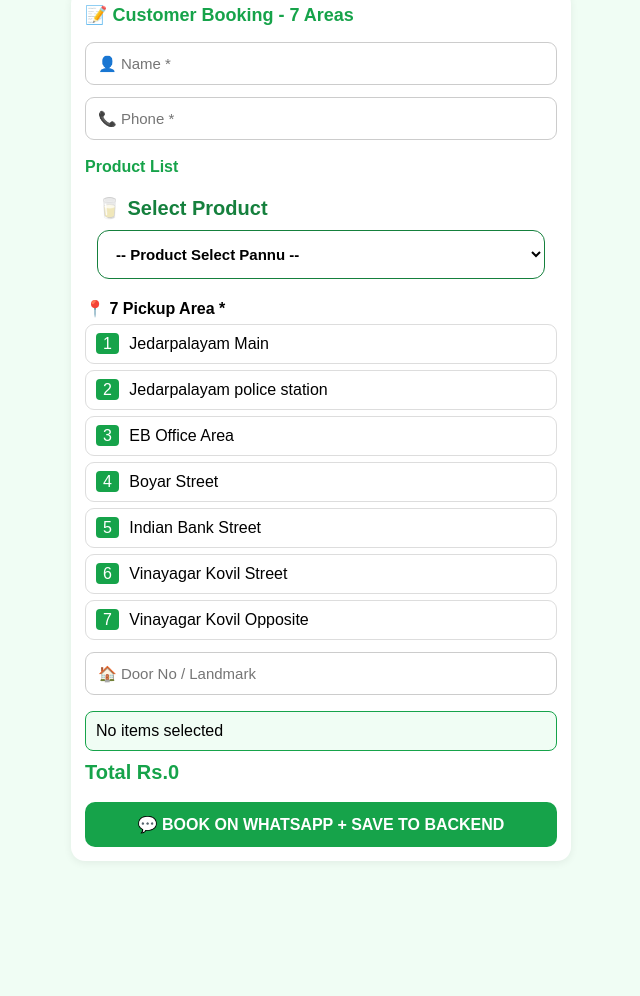
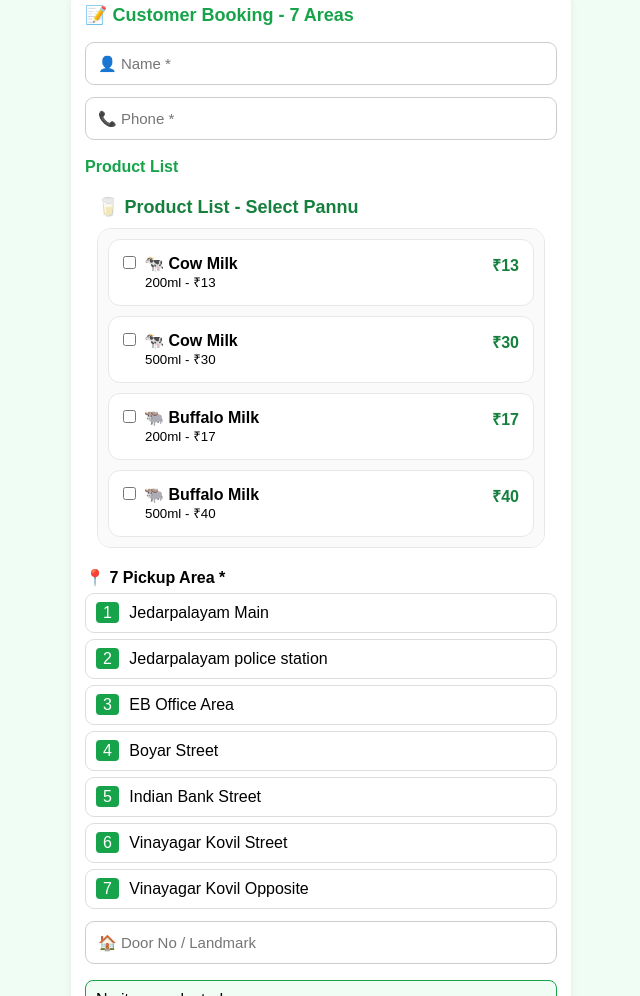
Before and after one commit to AMdairy/am-dairy, a website: page index.html in a window 1280 px wide. Shown: the part 834-1830 px from the top of the page, without its empty margins (319-959 px from the left). Before the commit the page ends 1715 px from the top, so only its background shows below. Drawn offline with Linux system fonts and the light colour scheme.

Commit message:
scroll select product list

```diff
--- a/index.html
+++ b/index.html
@@ -58,49 +58,84 @@ if ('serviceWorker' in navigator) {
 <input class="inp" id="cname" placeholder="👤 Name *">
 <input class="inp" id="cph" placeholder="📞 Phone *">
 <div style="font-weight:bold;margin-top:12px;color:#16a34a"> Product List </div>
-<!-- AM DAIRY - FINAL PRICE LIST -->
-<!-- AM DAIRY - SELECTABLE SCROLL PRODUCT LIST -->
+<!-- AM DAIRY - INTHA MAATHIRI VARANUM - SCROLL + SELECT -->
 <div style="margin:20px 12px;">
-<h3 style="color:#15803d; font-weight:900; font-size:20px;">🥛 Select Product</h3>
+<h3 style="color:#15803d; font-weight:900; font-size:18px;">🥛 Product List - Select Pannu</h3>
 
-<!-- DROPDOWN SCROLL -->
-<select id="productSelect" style="width:100%; padding:14px; border-radius:12px; border:1.5px solid #15803d; font-size:15px; font-weight:600; background:white; margin-top:10px;">
-<option value="">-- Product Select Pannu --</option>
-<option value="Cow Milk 200ml - ₹13">🐄 Cow Milk 200ml - ₹13</option>
-<option value="Cow Milk 500ml - ₹30">🐄 Cow Milk 500ml - ₹30</option>
-<option value="Buffalo Milk 200ml - ₹17">🐃 Buffalo Milk 200ml - ₹17</option>
-<option value="Buffalo Milk 500ml - ₹40">🐃 Buffalo Milk 500ml - ₹40</option>
-<option value="Curd 200ml - ₹15">🥣 Curd 200ml - ₹15</option>
-<option value="Curd 500ml - ₹40">🥣 Curd 500ml - ₹40</option>
-<option value="Butter 200g - ₹100">🧈 Butter 200g - ₹100</option>
-<option value="Butter 1kg - ₹500">🧈 Butter 1kg - ₹500</option>
-<option value="Buttermilk 500ml - ₹20">🥛 Buttermilk 500ml - ₹20</option>
-<option value="Buttermilk 1L - ₹40">🥛 Buttermilk 1L - ₹40</option>
-<option value="Ghee 50ml - ₹50">🧈 Ghee 50ml - ₹50</option>
-<option value="Ghee 100ml - ₹85">🧈 Ghee 100ml - ₹85</option>
-<option value="Ghee 200ml - ₹150">🧈 Ghee 200ml - ₹150</option>
-<option value="Ghee 500ml - ₹365">🧈 Ghee 500ml - ₹365</option>
-</select>
+<div style="height:320px; overflow-y:auto; border:1px solid #e5e7eb; border-radius:14px; padding:10px; background:#fafafa; margin-top:10px; display:grid; gap:10px;">
 
-<!-- SELECTED PRODUCT SHOW -->
-<div id="selectedBox" style="margin-top:15px; padding:12px; background:#f0fdf4; border-radius:10px; display:none; border:1px solid #bbf7d0;">
-<b>Selected:</b> <span id="selectedText" style="color:#15803d;"></span>
-</div>
+<label style="border:1px solid #e5e7eb; padding:14px; border-radius:12px; background:white; display:flex; justify-content:space-between; cursor:pointer;">
+<span><input type="checkbox" value="Cow Milk 200ml ₹13" style="margin-right:8px;"><b>🐄 Cow Milk</b><br><small style="margin-left:22px;">200ml - ₹13</small></span>
+<span style="color:#15803d; font-weight:bold;">₹13</span>
+</label>
+
+<label style="border:1px solid #e5e7eb; padding:14px; border-radius:12px; background:white; display:flex; justify-content:space-between; cursor:pointer;">
+<span><input type="checkbox" value="Cow Milk 500ml ₹30" style="margin-right:8px;"><b>🐄 Cow Milk</b><br><small style="margin-left:22px;">500ml - ₹30</small></span>
+<span style="color:#15803d; font-weight:bold;">₹30</span>
+</label>
+
+<label style="border:1px solid #e5e7eb; padding:14px; border-radius:12px; background:white; display:flex; justify-content:space-between; cursor:pointer;">
+<span><input type="checkbox" value="Buffalo Milk 200ml ₹17" style="margin-right:8px;"><b>🐃 Buffalo Milk</b><br><small style="margin-left:22px;">200ml - ₹17</small></span>
+<span style="color:#15803d; font-weight:bold;">₹17</span>
+</label>
+
+<label style="border:1px solid #e5e7eb; padding:14px; border-radius:12px; background:white; display:flex; justify-content:space-between; cursor:pointer;">
+<span><input type="checkbox" value="Buffalo Milk 500ml ₹40" style="margin-right:8px;"><b>🐃 Buffalo Milk</b><br><small style="margin-left:22px;">500ml - ₹40</small></span>
+<span style="color:#15803d; font-weight:bold;">₹40</span>
+</label>
+
+<label style="border:1px solid #e5e7eb; padding:14px; border-radius:12px; background:white; display:flex; justify-content:space-between; cursor:pointer;">
+<span><input type="checkbox" value="Curd 200ml ₹15" style="margin-right:8px;"><b>🥣 Curd</b><br><small style="margin-left:22px;">200ml - ₹15</small></span>
+<span style="color:#15803d; font-weight:bold;">₹15</span>
+</label>
+
+<label style="border:1px solid #e5e7eb; padding:14px; border-radius:12px; background:white; display:flex; justify-content:space-between; cursor:pointer;">
+<span><input type="checkbox" value="Curd 500ml ₹40" style="margin-right:8px;"><b>🥣 Curd</b><br><small style="margin-left:22px;">500ml - ₹40</small></span>
+<span style="color:#15803d; font-weight:bold;">₹40</span>
+</label>
+
+<label style="border:1px solid #e5e7eb; padding:14px; border-radius:12px; background:white; display:flex; justify-content:space-between; cursor:pointer;">
+<span><input type="checkbox" value="Butter 200g ₹100" style="margin-right:8px;"><b>🧈 Butter</b><br><small style="margin-left:22px;">200g - ₹100</small></span>
+<span style="color:#15803d; font-weight:bold;">₹100</span>
+</label>
+
+<label style="border:1px solid #e5e7eb; padding:14px; border-radius:12px; background:white; display:flex; justify-content:space-between; cursor:pointer;">
+<span><input type="checkbox" value="Butter 1kg ₹500" style="margin-right:8px;"><b>🧈 Butter 1kg</b><br><small style="margin-left:22px;">1kg</small></span>
+<span style="color:#15803d; font-weight:bold;">₹500</span>
+</label>
+
+<label style="border:1px solid #e5e7eb; padding:14px; border-radius:12px; background:white; display:flex; justify-content:space-between; cursor:pointer;">
+<span><input type="checkbox" value="Buttermilk 500ml ₹20" style="margin-right:8px;"><b>🥛 Buttermilk</b><br><small style="margin-left:22px;">500ml - ₹20</small></span>
+<span style="color:#15803d; font-weight:bold;">₹20</span>
+</label>
+
+<label style="border:1px solid #e5e7eb; padding:14px; border-radius:12px; background:white; display:flex; justify-content:space-between; cursor:pointer;">
+<span><input type="checkbox" value="Buttermilk 1L ₹40" style="margin-right:8px;"><b>🥛 Buttermilk</b><br><small style="margin-left:22px;">1L - ₹40</small></span>
+<span style="color:#15803d; font-weight:bold;">₹40</span>
+</label>
+
+<label style="border:1px solid #e5e7eb; padding:14px; border-radius:12px; background:white; display:flex; justify-content:space-between; cursor:pointer;">
+<span><input type="checkbox" value="Ghee 50ml ₹50" style="margin-right:8px;"><b>🧈 Ghee 50ml</b></span>
+<span style="color:#15803d; font-weight:bold;">₹50</span>
+</label>
+
+<label style="border:1px solid #e5e7eb; padding:14px; border-radius:12px; background:white; display:flex; justify-content:space-between; cursor:pointer;">
+<span><input type="checkbox" value="Ghee 100ml ₹85" style="margin-right:8px;"><b>🧈 Ghee 100ml</b></span>
+<span style="color:#15803d; font-weight:bold;">₹85</span>
+</label>
+
+<label style="border:1px solid #e5e7eb; padding:14px; border-radius:12px; background:white; display:flex; justify-content:space-between; cursor:pointer;">
+<span><input type="checkbox" value="Ghee 200ml ₹150" style="margin-right:8px;"><b>🧈 Ghee 200ml</b></span>
+<span style="color:#15803d; font-weight:bold;">₹150</span>
+</label>
+
+<label style="border:1px solid #e5e7eb; padding:14px; border-radius:12px; background:white; display:flex; justify-content:space-between; cursor:pointer;">
+<span><input type="checkbox" value="Ghee 500ml ₹365" style="margin-right:8px;"><b>🧈 Ghee 500ml</b></span>
+<span style="color:#15803d; font-weight:bold;">₹365</span>
+</label>
 
 </div>
-
-<script>
-document.getElementById('productSelect').addEventListener('change', function(){
-let box = document.getElementById('selectedBox');
-let text = document.getElementById('selectedText');
-if(this.value){
-box.style.display='block';
-text.innerText = this.value;
-} else {
-box.style.display='none';
-}
-});
-</script>
+</div>
 <div style="font-weight:bold;margin-top:14px">📍 7 Pickup Area *</div>
 <div class="opt" onclick="setArea('Jedarpalayam Main')"><span style="background:#16a34a;color:white;padding:2px 7px;border-radius:4px;margin-right:6px">1</span> Jedarpalayam Main</div>
 
```
